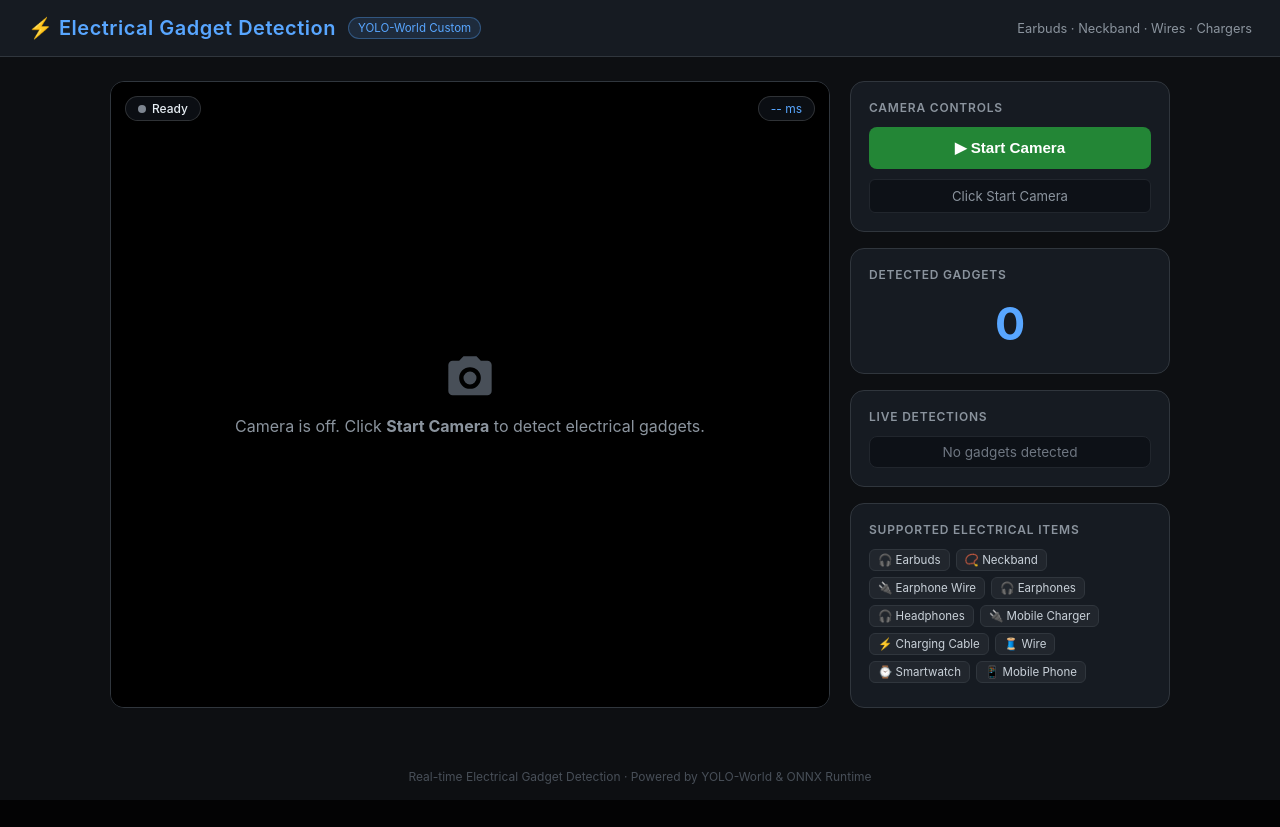
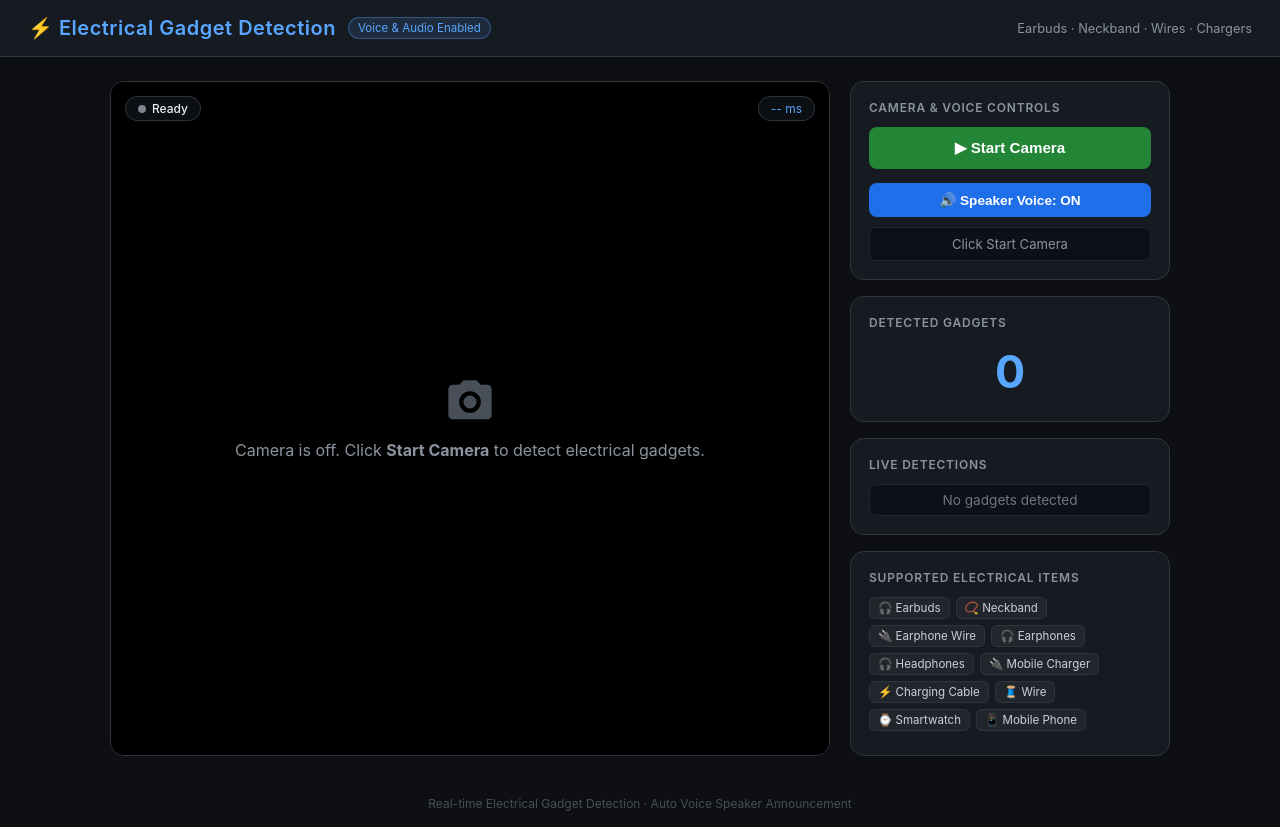
Before and after one commit to surajmauriya982-stack/object-detection-web, a Flask app: page / in a window 1280 px wide. Before the commit the page ends 800 px from the top, so only its background shows below. Run offline with Flask 3, Linux system fonts and the light colour scheme.

Commit message:
Add speaker voice announcement for detected objects + prominent name badge above bounding box

```diff
--- a/templates/index.html
+++ b/templates/index.html
@@ -3,7 +3,7 @@
 <head>
   <meta charset="UTF-8" />
   <meta name="viewport" content="width=device-width, initial-scale=1.0"/>
-  <title>Electrical Gadget Detection — YOLO-World</title>
+  <title>Electrical Gadget Detection — YOLO-World (Voice Enabled)</title>
   <style>
     * { margin: 0; padding: 0; box-sizing: border-box; }
 
@@ -188,6 +188,18 @@
     }
     #stopBtn:hover { background: #f85149; }
 
+    .btn-voice {
+      background: #1f6feb;
+      color: #fff;
+      font-size: 0.85rem;
+      padding: 9px;
+      margin-top: 4px;
+    }
+    .btn-voice.muted {
+      background: #30363d;
+      color: #8b949e;
+    }
+
     #statusMessage {
       font-size: 0.82rem;
       text-align: center;
@@ -214,7 +226,7 @@
       display: flex;
       flex-direction: column;
       gap: 8px;
-      max-height: 220px;
+      max-height: 200px;
       overflow-y: auto;
     }
     #detectionsList li {
@@ -276,7 +288,7 @@
 <header>
   <div class="brand">
     <h1>⚡ Electrical Gadget Detection</h1>
-    <span class="badge">YOLO-World Custom</span>
+    <span class="badge">Voice &amp; Audio Enabled</span>
   </div>
   <div style="font-size: 0.8rem; color: #8b949e;">Earbuds · Neckband · Wires · Chargers</div>
 </header>
@@ -305,10 +317,11 @@
   <div class="side-panel">
 
     <div class="card">
-      <div class="card-title">Camera Controls</div>
+      <div class="card-title">Camera &amp; Voice Controls</div>
       <div style="display:flex; flex-direction:column; gap:10px;">
         <button class="btn" id="startBtn" onclick="startDetection()">▶ Start Camera</button>
         <button class="btn" id="stopBtn" onclick="stopDetection()">⏹ Stop Camera</button>
+        <button class="btn btn-voice" id="voiceBtn" onclick="toggleVoice()">🔊 Speaker Voice: ON</button>
         <div id="statusMessage">Click Start Camera</div>
       </div>
     </div>
@@ -352,7 +365,7 @@
   </div>
 </div>
 
-<footer>Real-time Electrical Gadget Detection · Powered by YOLO-World &amp; ONNX Runtime</footer>
+<footer>Real-time Electrical Gadget Detection · Auto Voice Speaker Announcement</footer>
 
 <canvas id="procCanvas" style="display:none;"></canvas>
 
@@ -362,6 +375,11 @@
   let isProcessing = false;
   let detectTimer = null;
   let latestDetections = [];
+
+  // Voice speech synthesis
+  let voiceEnabled = true;
+  let lastSpokenTime = {};
+  const synth = window.speechSynthesis;
 
   const webcam = document.getElementById('webcam');
   const overlayCanvas = document.getElementById('overlayCanvas');
@@ -376,6 +394,7 @@
   const statusMessage = document.getElementById('statusMessage');
   const countDisplay = document.getElementById('countDisplay');
   const detectionsList = document.getElementById('detectionsList');
+  const voiceBtn = document.getElementById('voiceBtn');
 
   webcam.addEventListener('loadedmetadata', resizeOverlay);
   window.addEventListener('resize', resizeOverlay);
@@ -384,6 +403,47 @@
     if (webcam.videoWidth && webcam.videoHeight) {
       overlayCanvas.width = webcam.clientWidth;
       overlayCanvas.height = webcam.clientHeight;
+    }
+  }
+
+  function toggleVoice() {
+    voiceEnabled = !voiceEnabled;
+    if (voiceEnabled) {
+      voiceBtn.textContent = '🔊 Speaker Voice: ON';
+      voiceBtn.className = 'btn btn-voice';
+      speak("Voice enabled");
+    } else {
+      voiceBtn.textContent = '🔇 Speaker Voice: OFF';
+      voiceBtn.className = 'btn btn-voice muted';
+      if (synth) synth.cancel();
+    }
+  }
+
+  function speak(text) {
+    if (!voiceEnabled || !synth) return;
+    try {
+      const utter = new SpeechSynthesisUtterance(text);
+      utter.rate = 1.05;
+      utter.pitch = 1.0;
+      synth.speak(utter);
+    } catch (e) {
+      console.warn("Speech error:", e);
+    }
+  }
+
+  // Announce detected objects without repeating too frequently
+  function announceDetections(detections) {
+    if (!voiceEnabled || !detections || detections.length === 0) return;
+
+    const now = Date.now();
+    for (const d of detections) {
+      const name = d.name;
+      // Do not repeat the same object within 3.5 seconds
+      if (!lastSpokenTime[name] || (now - lastSpokenTime[name] > 3500)) {
+        lastSpokenTime[name] = now;
+        speak(name);
+        break; // Speak one object at a time so speech doesn't overlap
+      }
     }
   }
 
@@ -409,10 +469,12 @@
 
       liveDot.className = 'dot live';
       liveStatus.textContent = 'Live';
-      setStatus('Detecting electrical gadgets', 'active');
+      setStatus('Detecting & Announcing', 'active');
 
       running = true;
       resizeOverlay();
+
+      speak("Camera started. Detection active.");
 
       requestAnimationFrame(renderLoop);
       scheduleDetection();
@@ -427,6 +489,7 @@
     running = false;
     isProcessing = false;
     clearTimeout(detectTimer);
+    if (synth) synth.cancel();
 
     if (stream) {
       stream.getTracks().forEach(track => track.stop());
@@ -443,12 +506,14 @@
     latencyBadge.textContent = '-- ms';
     countDisplay.textContent = '0';
     latestDetections = [];
+    lastSpokenTime = {};
 
     overlayCtx.clearRect(0, 0, overlayCanvas.width, overlayCanvas.height);
     detectionsList.innerHTML = '<li style="color:#6e7681; justify-content:center;">No gadgets detected</li>';
     setStatus('Camera stopped', '');
   }
 
+  // Render loop: draws sleek boxes and prominent text badges DIRECTLY ABOVE each box
   function renderLoop() {
     if (!running) return;
 
@@ -465,20 +530,30 @@
       const h = b.h * vh;
       const color = d.color || '#58a6ff';
 
-      overlayCtx.lineWidth = 2.5;
+      // 1. Draw glowing bounding box
+      overlayCtx.lineWidth = 3;
       overlayCtx.strokeStyle = color;
+      overlayCtx.shadowColor = color;
+      overlayCtx.shadowBlur = 8;
       overlayCtx.strokeRect(x, y, w, h);
+      overlayCtx.shadowBlur = 0; // reset blur
 
-      const label = `${d.name} ${Math.round(d.confidence)}%`;
-      overlayCtx.font = 'bold 12px -apple-system, sans-serif';
-      const textWidth = overlayCtx.measureText(label).width;
-      const pad = 4;
+      // 2. Draw prominent label badge DIRECTLY ABOVE the bounding box
+      const label = `${d.name.toUpperCase()}  ${Math.round(d.confidence)}%`;
+      overlayCtx.font = 'bold 13px -apple-system, sans-serif';
+      const textMetrics = overlayCtx.measureText(label);
+      const textWidth = textMetrics.width;
+      const badgeHeight = 24;
+      const badgePad = 8;
+      const badgeY = Math.max(0, y - badgeHeight - 2);
 
+      // Badge background with rounded look
       overlayCtx.fillStyle = color;
-      overlayCtx.fillRect(x, Math.max(0, y - 20), textWidth + pad * 2, 20);
+      overlayCtx.fillRect(x, badgeY, textWidth + badgePad * 2, badgeHeight);
 
+      // Text inside badge
       overlayCtx.fillStyle = '#ffffff';
-      overlayCtx.fillText(label, x + pad, Math.max(14, y - 5));
+      overlayCtx.fillText(label, x + badgePad, badgeY + 17);
     }
 
     requestAnimationFrame(renderLoop);
@@ -519,6 +594,9 @@
         latestDetections = data.detections;
         countDisplay.textContent = data.count || 0;
         updateDetectionsList(data.detections);
+
+        // Announce detected items out loud via speaker!
+        announceDetections(data.detections);
       }
 
     } catch (err) {
```
Also changed, not shown: detect_webcam.py (added, +114 -0 lines).
